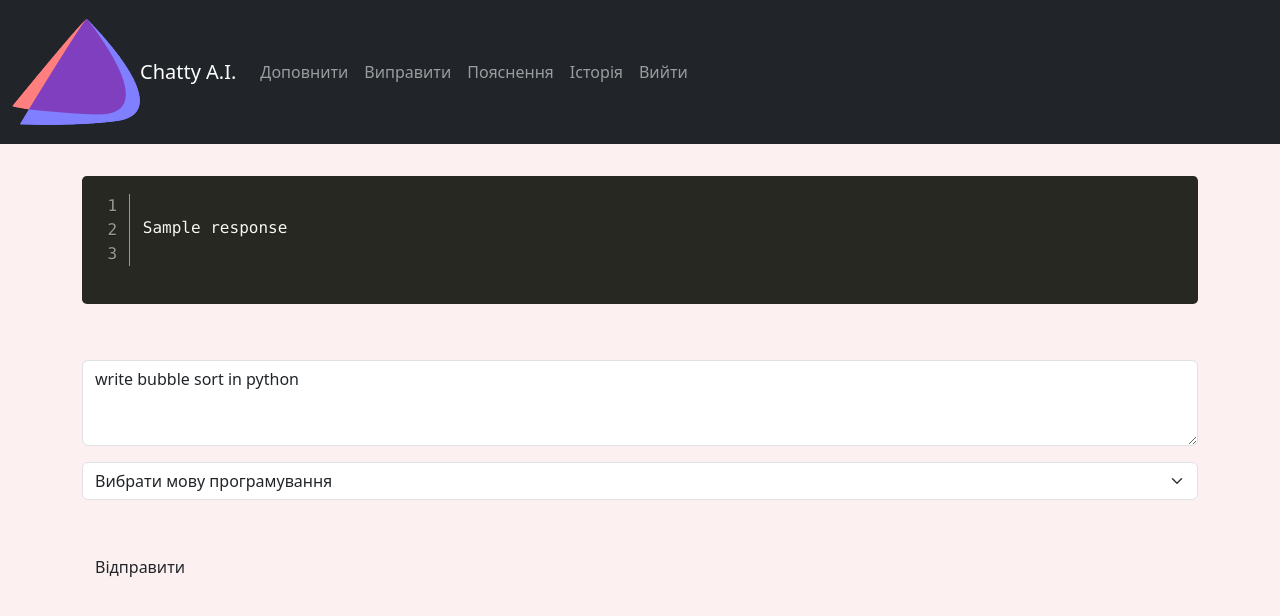
After one commit to YuriiDorosh/Django-AI-site, a Django app: template website/templates/explain.html in a window 1280 px wide. The commit adds this page. Shown: the top 616 px of the page. Run offline with Django 4.2, Linux system fonts and the light colour scheme; a user stored in the database is signed in; data comes from the database, SQL or seed files in the repository; the template is opened without the code that fills it: values that come from a table or form of the project are taken from there, most other values are stand-ins (such as "Sample title", 1, 10 or a date in 2020); some libraries are stand-ins or nearby versions.

Commit message:
add explain template and add additional bottom navbar with link to TG Bot(muffler now) and Open A.I. site

```diff
--- /dev/null
+++ b/website/templates/explain.html
@@ -0,0 +1,94 @@
+{% extends 'base.html' %}
+
+{% block content %}
+
+{% if user.is_authenticated %}
+
+{% if response %}
+<pre>
+<code class="line-numbers language-{{lang}}">
+{{response}}
+
+</code>
+</pre>
+<br/><br/>
+
+<form method=POST action="{% url 'explain' %}">
+    {% csrf_token %}
+
+<div class="mb-3">
+  <textarea class="form-control" name="code" placeholder="Попросити пояснення." rows="3">{{ code }}</textarea>
+</div>
+
+<select class="form-select" name="lang">
+  <option selected>Вибрати мову програмування</option>
+    {% for lang in lang_list %}
+  <option value="{{ lang }}">{{ lang }}</option>
+    {% endfor %}
+</select>
+<br/><br/>
+
+     <button type="submit" class="btn btn-primary-secondary">Відправити</button>
+
+</form>
+
+
+
+
+
+{% else %}
+
+
+<pre>
+<code class="line-numbers language-powershell">
+
+Надішліть код, щоб отримати пояснення.
+
+</code>
+</pre>
+<br/><br/>
+
+<form method=POST action="{% url 'explain' %}">
+    {% csrf_token %}
+
+<div class="mb-3">
+  <textarea class="form-control" name="code" placeholder="Доповнити код." rows="3"></textarea>
+</div>
+
+<select class="form-select" name="lang">
+  <option selected>Вибрати мову програмування</option>
+    {% for lang in lang_list %}
+  <option value="{{ lang }}">{{ lang }}</option>
+    {% endfor %}
+</select>
+<br/><br/>
+
+     <button type="submit" class="btn btn-primary-secondary">Відправити</button>
+
+</form>
+{% endif %}
+
+{% else %}
+
+<div class="col-md-6 offset-md-3">
+    <h1>Login</h1>
+    <br/>
+
+    <form method="POST" action="{% url 'login' %}">
+        {% csrf_token %}
+        <div class="form-group">
+            <input type="text" class="form-control" placeholder="Enter Username" name="username">
+            <br/>
+        </div>
+        <div class="form-group">
+            <input type="password" class="form-control" placeholder="Enter Password" name="password">
+        </div>
+        <br/>
+
+        <button type="submit" class="btn btn-secondary">Увійти</button>
+    </form>
+</div>
+
+{% endif %}
+
+{% endblock %}
--- a/website/templates/navbar.html
+++ b/website/templates/navbar.html
@@ -1,13 +1,12 @@
 <nav class="navbar navbar-expand-lg navbar-dark bg-dark">
   <div class="container-fluid">
-    <img src="/static/img/logo.png" alt="Chatty A.I. Логотип" class="logo-image">
+    <img src="/static/img/logo.png" alt="Chatty A.I. Лого" class="logo-image">
     <a class="navbar-brand" href="{% url 'home' %}">Chatty A.I.</a>
     <button class="navbar-toggler" type="button" data-bs-toggle="collapse" data-bs-target="#navbarSupportedContent" aria-controls="navbarSupportedContent" aria-expanded="false" aria-label="Toggle navigation">
       <span class="navbar-toggler-icon"></span>
     </button>
     <div class="collapse navbar-collapse" id="navbarSupportedContent">
       <ul class="navbar-nav me-auto mb-2 mb-lg-0">
-
         <li class="nav-item">
           <a class="nav-link" href="{% url 'suggest' %}">Доповнити</a>
         </li>
@@ -15,24 +14,21 @@
           <a class="nav-link" href="{% url 'home' %}">Виправити</a>
         </li>
         <li class="nav-item">
-          <a class="nav-link" href="https://openai.com/">Open A.I. сайт</a>
-          {% if user.is_authenticated %}
+          <a class="nav-link" href="{% url 'explain' %}">Пояснення</a>
         </li>
+        {% if user.is_authenticated %}
         <li class="nav-item">
           <a class="nav-link" href="{% url 'past' %}">Історія</a>
         </li>
-        <li class="nav-item">
+        <li class="nav-item ml-auto"> <!-- Додайте клас ml-auto тут -->
           <a class="nav-link" href="{% url 'logout' %}">Вийти</a>
         </li>
         {% else %}
-         </li>
         <li class="nav-item">
           <a class="nav-link" href="{% url 'register' %}">Зареєструватися</a>
         </li>
         {% endif %}
-
       </ul>
-
     </div>
   </div>
 </nav>
```
Also changed, not shown: website/templates/navbar_bottom.html (added, +20 -0 lines).
